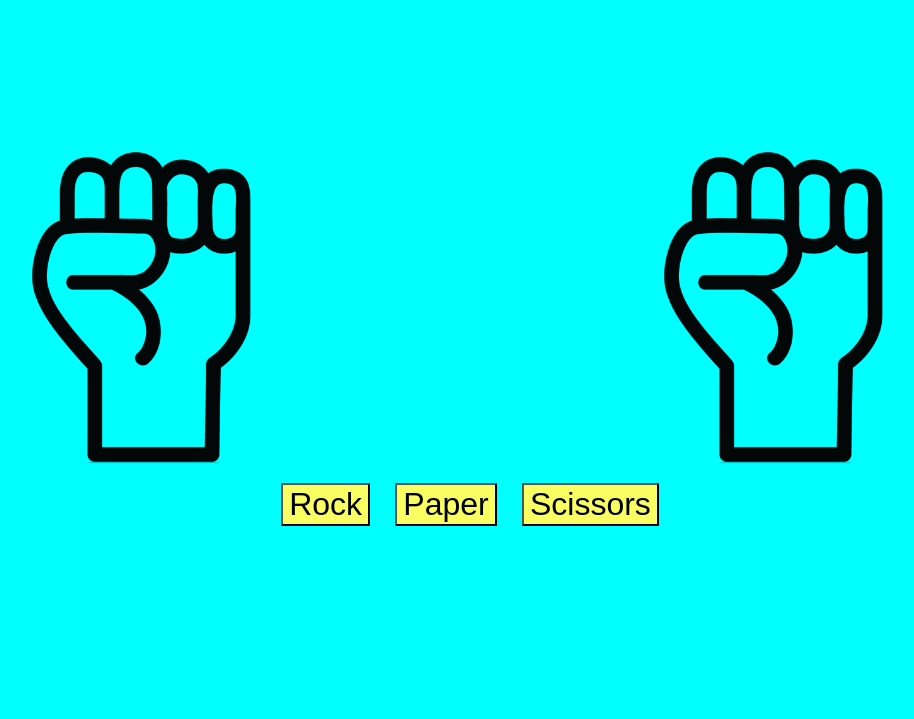
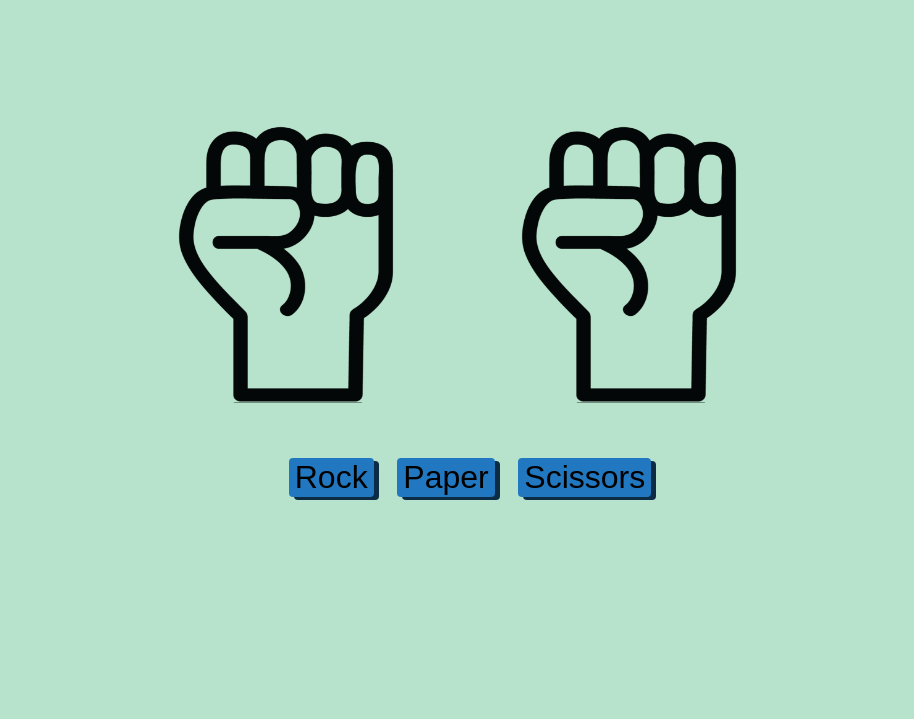
Before and after one commit to Feenert/Rock-Paper-Scissors, a plain HTML site: page index.html in a window 1280 px wide. Shown: the part 81-800 px from the top of the page, without its empty margins (170-1084 px from the left). Drawn offline with Linux system fonts and the light colour scheme.

Commit message:
updated css and fixed buttons

```diff
--- a/index.html
+++ b/index.html
@@ -11,23 +11,21 @@
         <!-- <script>game();</script> -->
 
         <div class="results">
-            <h1 id="playerScore">Player: 0 </h1>
-            <h1 id="computerScore">Computer: 0 </h1>
+            <p id="playerScore">Player: 0 </p>
+            <p id="computerScore">Computer: 0 </p>
         </div>
 
-        <div>
             <p id="gameOver"></p>
-        </div>
 
         <div class="images">
             <span id="playerImage"><img src="./images/rock.png"></span>
             <span id="computerImage"><img src="./images/rock.png"></span>
         </div>
 
-        <div class="buttons">
-            <button type="button" onclick="game(0)">Rock</botton>
-            <button type="button" onclick="game(1)">Paper</botton>
-            <button type="button" onclick="game(2)">Scissors</botton>
+        <div id="buttons">
+            <button class="option" type="button" onclick="game(0)">Rock</botton>
+            <button class="option" type="button" onclick="game(1)">Paper</botton>
+            <button class="option" type="button" onclick="game(2)">Scissors</botton>
         </div>
 
     </body>
--- a/script.js
+++ b/script.js
@@ -21,27 +21,27 @@ let computerChoice = Math.floor(Math.random()*3);
     } else if( playerChoice == 0 && computerChoice == 1){
         console.log('bot wins');
         computerScore++;
-        document.getElementById('computerScore').outerHTML = `<h1 id="computerScore">Computer: ${computerScore} </h1>`;
+        document.getElementById('computerScore').outerHTML = `<p id="computerScore">Computer: ${computerScore} </p>`;
     } else if (playerChoice == 0 && computerChoice == 2){
         console.log('you win');
         playerScore++;
-        document.getElementById('playerScore').outerHTML = `<h1 id="playerScore">Player: ${playerScore} </h1>`;
+        document.getElementById('playerScore').outerHTML = `<p id="playerScore">Player: ${playerScore} </p>`;
     } else if (playerChoice == 1 && computerChoice == 0){
         console.log('you win');
         playerScore++;
-        document.getElementById('playerScore').outerHTML = `<h1 id="playerScore">Player: ${playerScore} </h1>`;
+        document.getElementById('playerScore').outerHTML = `<p id="playerScore">Player: ${playerScore} </p>`;
     } else if(playerChoice == 1 && computerChoice == 2) {
         console.log('you lose');
         computerScore++;
-        document.getElementById('computerScore').outerHTML = `<h1 id="computerScore">Computer: ${computerScore} </h1>`;
+        document.getElementById('computerScore').outerHTML = `<p id="computerScore">Computer: ${computerScore} </p>`;
     } else if(playerChoice == 2 && computerChoice == 0) {
         console.log('you lose');
         computerScore++;
-        document.getElementById('computerScore').outerHTML = `<h1 id="computerScore">Computer: ${computerScore} </h1>`;
+        document.getElementById('computerScore').outerHTML = `<p id="computerScore">Computer: ${computerScore} </p>`;
     } else if(playerChoice == 2 && computerChoice == 1){
         console.log('you win');
         playerScore++;
-        document.getElementById('playerScore').outerHTML = `<h1 id="playerScore">Player: ${playerScore} </h1>`;
+        document.getElementById('playerScore').outerHTML = `<p id="playerScore">Player: ${playerScore} </p>`;
     }
 
     document.getElementById('playerImage').innerHTML = roundImages(playerChoice);
@@ -50,16 +50,24 @@ let computerChoice = Math.floor(Math.random()*3);
 
     if(roundOver == 5 || playerScore == 3 || computerScore == 3){
         document.getElementById('gameOver').innerHTML = "Game Over";
+        let options = document.getElementById("buttons");
+        let optionButtons = options;
+        options.remove();
+
         let playAgain = document.createElement('button');
         playAgain.innerHTML = "Play Again";
+        playAgain.setAttribute('id', 'buttons');
         document.body.appendChild(playAgain);
+
+
         playAgain.addEventListener("click",() =>{
             playerScore = 0;
             computerScore = 0;
-            document.getElementById('computerScore').outerHTML = `<h1 id="computerScore">Computer: ${computerScore} </h1>`;
-            document.getElementById('playerScore').outerHTML = `<h1 id="playerScore">Player: ${playerScore} </h1>`;
+            document.getElementById('computerScore').outerHTML = `<p id="computerScore">Computer: ${computerScore} </p>`;
+            document.getElementById('playerScore').outerHTML = `<p id="playerScore">Player: ${playerScore} </p>`;
             document.getElementById('gameOver').innerHTML = "";
             playAgain.remove();
+            document.body.appendChild(optionButtons);
         });
 
     }
--- a/style.css
+++ b/style.css
@@ -1,30 +1,40 @@
+:root {
+    --main-bg-color: #B7E3CC;
+    --button-color: #2178C0;
+}
 
 body, html, .buttons{
     display: flex;
     flex-direction: column;
     justify-content: space-between;
-    background-color: aqua;
+    background-color: var(--main-bg-color);
 }
-
-span{
-    height: 100%;
-    width: 100%;
+html{
+    height: 100vh;
 }
 
 img{
-    height: 40%;
-    width: 40%;
-    padding-left: 30%;
-    padding-right: 30%;
+    height: 35vh;
+    width: 35vw;
+    max-width: 247px;
+    max-height: 343px;
+    padding-left: 3rem;
+    padding-right: 3rem;
+    display: flex;
+    justify-content: center;
+    align-items: center;
 }
 
 .images{
     display: flex;
     justify-content: center;
+    align-items: center;
 
 }
 
-.buttons{
+#buttons{
+    margin-top: 10vh;
+    margin: 5vh;
     display: flex;
     flex-direction: row;
     justify-content: center;
@@ -34,24 +44,29 @@ button{
     margin: 1%;
     margin-bottom: 1%;
     font-size: xx-large;
-    background-color: #faff61;
+    background-color: var(--button-color);
+    border: none;
+    border-radius: 4px;
+    box-shadow: #0C2C46 5px 3px;
+
 }
 
 .results{
     display: flex;
     justify-content: space-around;
+    width: 100vw;
+    padding: 0px;
 }
 
-#header{
+
+
+p{
+    margin-top: 1vh;
     display: flex;
     justify-content: center;
-    margin-left: 10%;
-    margin-right: 10%;
+    font-size: 5vh;
 }
 
-p{
-    display: flex;
-    justify-content: center;
-    font-size: 48px;
-    min-height: 48px;
+p#gameOver {
+    min-height: 7vh;
 }
```
